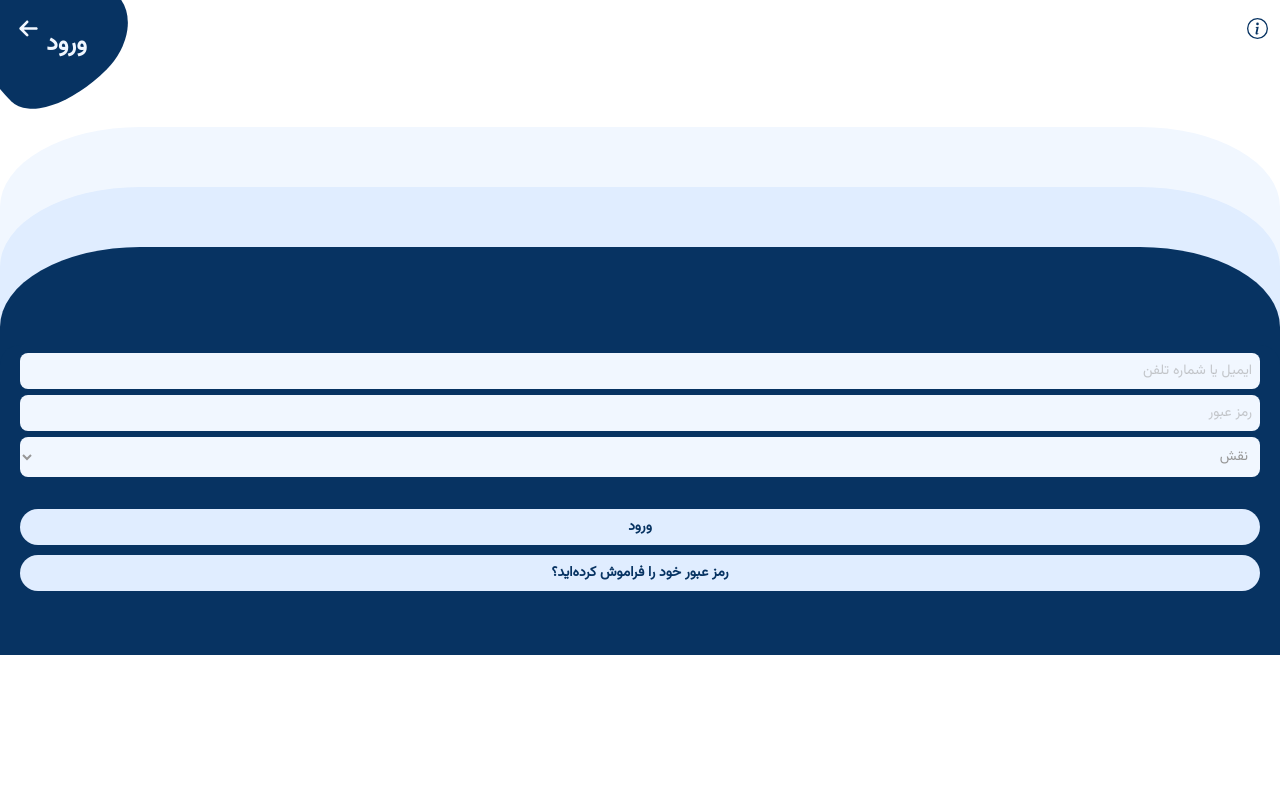
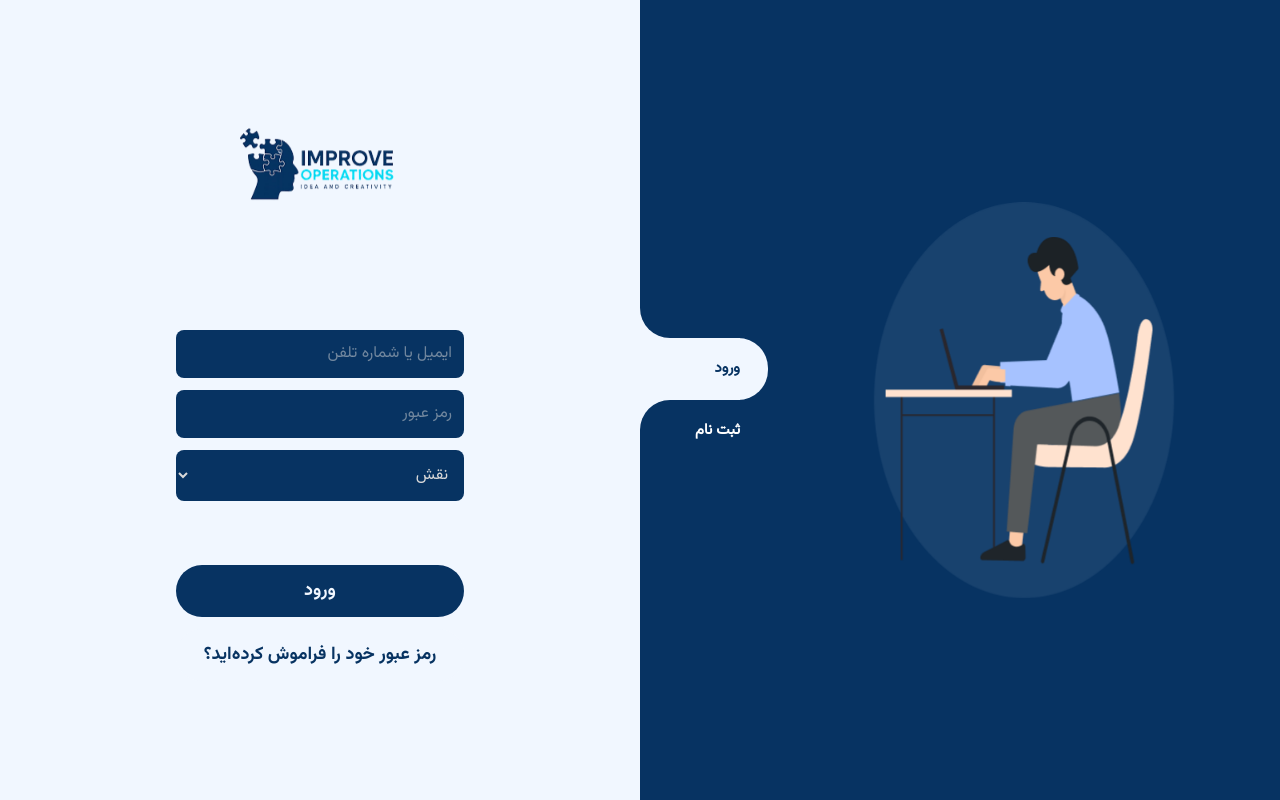
Before and after one commit to elham-qolizade/taskino, a Next.js app: page /auth/login in a window 1280 px wide. Built offline with nearby package versions, Linux system fonts and the light colour scheme.

Commit message:
Added Login Page New Version

```diff
--- /dev/null
+++ b/src/app/auth/login/_components/BanerBox.jsx
@@ -0,0 +1,68 @@
+"use client";
+
+import React, { useEffect, useState } from "react";
+import LoginImage from "../../../../../public/images/LoginImage.png";
+import { usePathname } from "next/navigation";
+import Link from "next/link";
+import Image from "next/image";
+
+export default function BanerBox() {
+  const pathname = usePathname();
+  const [mounted, setMounted] = useState(false);
+
+  useEffect(() => {
+    setMounted(true);
+  }, []);
+
+  const links = [
+    { href: "/auth/login", label: "ورود" },
+    { href: "/auth/register", label: "ثبت نام" },
+  ];
+
+  const activeIndex = links.findIndex((l) => l.href === pathname);
+
+  return (
+    <div className="w-1/2 h-full md:flex hidden flex-row items-center justify-end bg-[#073362]">
+      <div className="animate-pulse 2xl:w-[85%] xl:w-[80%] w-[73%] flex items-center justify-center">
+        <Image src={LoginImage} alt="Login Image" width={300} height={300} />
+      </div>
+
+      <div className="2xl:w-[15%] xl:w-[20%] w-[27%] flex flex-col items-start bg-[#F1F7FF] relative">
+        <div
+          className={`w-full h-[30px] bg-[#073362] ${
+            activeIndex === 0 ? "rounded-bl-[30px]" : "rounded-bl-0px"
+          }`}
+        ></div>
+        {links.map((link, index) => {
+          const isActive = pathname === link.href;
+          const isPrev = index === activeIndex - 1;
+          const isNext = index === activeIndex + 1;
+          return (
+            <Link
+              key={link.href}
+              href={link.href}
+              className={`w-full z-10 flex items-center text-center gap-2 px-7 py-5 ${
+                isActive
+                  ? "text-[#073362] bg-[#F1F7FF] rounded-r-[30px]"
+                  : "text-white bg-[#073362] rounded-r-0px"
+              }
+              ${isPrev ? "rounded-bl-[30px]" : ""}
+              ${isNext ? "rounded-tl-[30px]" : ""}
+              `}
+            >
+              <span className="text-[15px] font-bold">{link.label}</span>
+            </Link>
+          );
+        })}
+        <div className="absolute top-0 right-0 bottom-0 bg-[#073362] w-7 z-0"></div>
+        <div
+          className={`w-full h-[30px] bg-[#073362] ${
+            activeIndex === links.length - 1
+              ? "rounded-tl-[30px]"
+              : "rounded-tl-0px"
+          }`}
+        ></div>
+      </div>
+    </div>
+  );
+}
--- a/src/app/auth/login/_components/LoginForm.jsx
+++ b/src/app/auth/login/_components/LoginForm.jsx
@@ -1,30 +1,47 @@
 "use client";
+
 import React from "react";
+import Logo from "../../../../../public/images/Logo-V2.png";
+import Image from "next/image";
+import LoginRegisterNavbar from "@/components/partials/LoginRegisterNavbar";
 import { motion } from "framer-motion";
+import LoginRegisterNavTitle from "@/components/partials/LoginRegisterNavTitle";
 
 export default function LoginForm() {
   return (
-    <div className="w-full flex flex-col items-center bg-[#073362] rounded-t-[20px] gap-8 px-5 pt-2 pb-16 mt-[18rem] z-10">
-      <div className="w-full flex flex-col items-center gap-1.5">
+    <div className="md:w-1/2 w-full h-full relative flex flex-col items-center md:justify-evenly justify-between bg-[#F1F7FF] xl:px-44 lg:px-28 md:px-3 px-0">
+      <LoginRegisterNavbar />
+      <div className="animate-pulse md:block hidden">
+        <Image src={Logo} alt="Logo" width={200} height={200} />
+      </div>
+      <motion.div
+        initial={{ y: 200, opacity: 0.5 }}
+        animate={{ y: 0, opacity: 1 }}
+        transition={{ duration: 0.3, ease: "easeOut" }}
+        className="w-full h-[480px] bg-[#E0EDFF] md:hidden block rounded-tl-[140px_80px] rounded-tr-[140px_80px] absolute left-0 right-0 bottom-0 z-0"
+      ></motion.div>
+      <LoginRegisterNavTitle title="ورود" />
+      <div className="w-full md:bg-[#F1F7FF] bg-[#073362] flex flex-col items-center md:gap-16 gap-8 lg:rounded-none rounded-tl-[140px_80px] rounded-tr-[140px_80px] lg:px-0 md:px-16 sm:px-8 px-5 lg:pt-0 lg:pb-0 pt-20 pb-4 z-[1]">
+        <div className="w-full flex flex-col items-center lg:gap-3 gap-2">
           <input
             type="text"
             name=""
             id="text"
             placeholder="ایمیل یا شماره تلفن"
-          className="w-full bg-[#F1F7FF] text-sm p-2 rounded-lg border-none outline-0 text-[#979797]"
+            className="w-full md:bg-[#073362] bg-[#F1F7FF] rounded-lg md:text-[#D9D9D9] text-[#979797] outline-0 border-none p-3"
           />
           <input
             type="password"
             name=""
             id="password"
             placeholder="رمز عبور"
-          className="w-full bg-[#F1F7FF] text-sm p-2 rounded-lg border-none outline-0 text-[#979797]"
+            className="w-full md:bg-[#073362] bg-[#F1F7FF] rounded-lg md:text-[#D9D9D9] text-[#979797] outline-0 border-none p-3"
           />
           <select
             name=""
             id=""
             defaultValue=""
-          className="w-full bg-[#F1F7FF] text-sm p-2 rounded-lg border-none outline-0 text-[#979797]"
+            className="w-full md:bg-[#073362] bg-[#F1F7FF] rounded-lg md:text-[#D9D9D9] text-[#979797] outline-0 border-none p-3"
           >
             <option value="" disabled hidden>
               نقش
@@ -35,23 +52,14 @@
           </select>
         </div>
 
-      <div className="w-full flex flex-col items-center gap-2.5">
-        <motion.button
-          className="w-full text-center bg-[#E0EDFF] py-2 rounded-full text-[#073362] text-sm font-semibold"
-          initial={{ opacity: 0, y: 20 }}
-          animate={{ opacity: 1, y: 0 }}
-          transition={{ delay: 0.6, duration: 0.5 }}
-        >
+        <div className="w-full flex flex-col items-center lg:gap-3 gap-2">
+          <button className="w-full rounded-[30px] md:bg-[#073362] bg-[#E0EDFF] md:text-[#F1F7FF] text-[#073362] VazirmatnBold text-lg py-3">
             ورود
-        </motion.button>
-        <motion.button
-          className="w-full text-center bg-[#E0EDFF] py-2 rounded-full text-[#073362] text-sm font-semibold"
-          initial={{ opacity: 0, y: 20 }}
-          animate={{ opacity: 1, y: 0 }}
-          transition={{ delay: 0.8, duration: 0.5 }}
-        >
+          </button>
+          <button className="w-full rounded-[30px] md:bg-[#F1F7FF] bg-[#E0EDFF] text-[#073362] VazirmatnBold text-lg py-3">
             رمز عبور خود را فراموش کرده‌اید؟
-        </motion.button>
+          </button>
+        </div>
       </div>
     </div>
   );
--- a/src/app/auth/login/_components/LoginHeader.jsx
+++ /dev/null
@@ -1,15 +0,0 @@
-import Link from "next/link";
-import React from "react";
-import { BsInfoCircle } from "react-icons/bs";
-import { FaArrowLeft } from "react-icons/fa6";
-
-export default function LoginHeader() {
-  return (
-    <div className="w-full flex items-center justify-between p-3 z-10">
-      <BsInfoCircle size={21} className="text-[#073362]" />
-      <Link href="/" className="p-1.5">
-        <FaArrowLeft size={21} className="text-[#F1F7FF]" />
-      </Link>
-    </div>
-  );
-}
--- a/src/app/auth/login/_components/LoginMotion.jsx
+++ /dev/null
@@ -1,29 +0,0 @@
-"use client";
-
-import React from "react";
-import { motion } from "framer-motion";
-
-export default function LoginMotion() {
-  return (
-    <div className="absolute left-0 right-0 bottom-[13rem] w-full flex flex-col items-center z-0">
-      <motion.div
-        initial={{ y: 200, opacity: 0.5 }}
-        animate={{ y: 0, opacity: 1 }}
-        transition={{ duration: 0.5, ease: "easeOut", delay: 0.5 }}
-        className="w-full h-[320px] bg-[#F1F7FF] rounded-tl-[140px_80px] rounded-tr-[140px_80px] absolute left-0 right-0 bottom-0 z-[1]"
-      ></motion.div>
-      <motion.div
-        initial={{ y: 200, opacity: 0.5 }}
-        animate={{ y: 0, opacity: 1 }}
-        transition={{ duration: 0.5, ease: "easeOut", delay: 0.2 }}
-        className="w-full h-[260px] bg-[#E0EDFF] rounded-tl-[140px_80px] rounded-tr-[140px_80px] absolute left-0 right-0 bottom-0 z-[2]"
-      ></motion.div>
-      <motion.div
-        initial={{ y: 200, opacity: 0.5 }}
-        animate={{ y: 0, opacity: 1 }}
-        transition={{ duration: 0.5, ease: "easeOut", delay: -0.1 }}
-        className="w-full h-[200px] bg-[#073362] rounded-tl-[140px_80px] rounded-tr-[140px_80px] absolute left-0 right-0 bottom-0 z-[3]"
-      ></motion.div>
-    </div>
-  );
-}
--- a/src/app/auth/login/page.js
+++ b/src/app/auth/login/page.js
@@ -1,17 +1,11 @@
-
 import React from 'react'
-import LoginHeader from './_components/LoginHeader'
 import LoginForm from './_components/LoginForm'
-import LoginMotion from './_components/LoginMotion'
+import BanerBox from './_components/BanerBox'
 
 export default function page() {
   return (
-    <div className="w-full h-full flex flex-col items-center relative overflow-hidden">
-      <LoginHeader />
-      <div className="w-[150px] h-[150px] bg-[#073362] CustomRadius rotate-45 pl-14 pb-2.5 absolute left-[-2rem] top-[-3rem] z-[4] flex items-center justify-center">
-        <span className="text-2xl font-semibold text-[#F1F7FF] rotate-[-45deg]">ورود</span>
-      </div>
-      <LoginMotion />
+    <div className="w-full h-screen flex flex-row items-center overflow-hidden">
+      <BanerBox />
       <LoginForm />
     </div>
   )
--- /dev/null
+++ b/src/components/partials/LoginRegisterNavTitle.jsx
@@ -0,0 +1,9 @@
+import React from "react";
+
+export default function LoginRegisterNavTitle({ title }) {
+  return (
+    <div className="w-[140px] md:hidden h-[170px] bg-[#073362] CustomRadius flex items-center pl-14 justify-center rotate-45 absolute top-[-3rem] left-[-2rem]">
+      <span className="text-xl text-[#F1F7FF] rotate-[-45deg]">{title}</span>
+    </div>
+  );
+}
--- /dev/null
+++ b/src/components/partials/LoginRegisterNavbar.jsx
@@ -0,0 +1,15 @@
+import React from "react";
+import { FaArrowLeft } from "react-icons/fa6";
+import { BsInfoCircle } from "react-icons/bs";
+import Link from "next/link";
+
+export default function LoginRegisterNavbar() {
+  return (
+    <div className="w-full md:hidden flex items-center justify-between p-3.5 z-[1]">
+      <BsInfoCircle size={21} className="text-[#073362]" />
+      <Link href="/" className="text-[#F1F7FF] p-1.5">
+        <FaArrowLeft size={21} />
+      </Link>
+    </div>
+  );
+}
```
Also changed, not shown: public/images/LoginImage.png (added), public/images/RegisterImage.png (added). Lines whose indentation alone changed are shown as unchanged.
